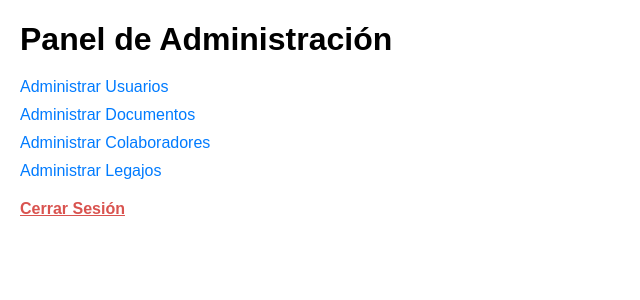
After one commit to luismonroy1971/gestotRRHH, a PHP site: page /Views/Dashboard/Index.php in a window 1280 px wide. The commit adds this page. Shown: the top 300 px of the page, without its empty margins (0-640 px from the left). Run offline with PHP 8.4, Linux system fonts and the light colour scheme.

Commit message:
corrigiendo rutas

```diff
--- /dev/null
+++ b/Views/Dashboard/Index.php
@@ -0,0 +1,58 @@
+<!DOCTYPE html>
+<html lang="es">
+<head>
+    <meta charset="UTF-8">
+    <title>Panel de Administración</title>
+    <style>
+        body {
+            font-family: Arial, sans-serif;
+            margin: 20px;
+        }
+
+        h1 {
+            margin-bottom: 20px;
+        }
+
+        nav ul {
+            list-style: none;
+            padding: 0;
+        }
+
+        nav li {
+            margin: 10px 0;
+        }
+
+        nav a {
+            text-decoration: none;
+            color: #007bff;
+        }
+
+        nav a:hover {
+            text-decoration: underline;
+        }
+
+        .logout {
+            margin-top: 20px;
+        }
+
+        .logout a {
+            color: #d9534f;
+            font-weight: bold;
+        }
+    </style>
+</head>
+<body>
+    <h1>Panel de Administración</h1>
+    <nav>
+        <ul>
+            <li><a href="/usuarios">Administrar Usuarios</a></li>
+            <li><a href="/documentos">Administrar Documentos</a></li>
+            <li><a href="/colaboradores">Administrar Colaboradores</a></li>
+            <li><a href="/legajo">Administrar Legajos</a></li>
+        </ul>
+    </nav>
+    <div class="logout">
+        <a href="/logout">Cerrar Sesión</a>
+    </div>
+</body>
+</html>
```
Also changed, not shown: Controllers/AuthController.php (+4 -4 lines), Controllers/DashboardController.php (added, +20 -0 lines), Index.php (+9 -3 lines), Views/Auth/login.php (+41 -0 lines), mostrar.png (added), ocultar.png (added).
